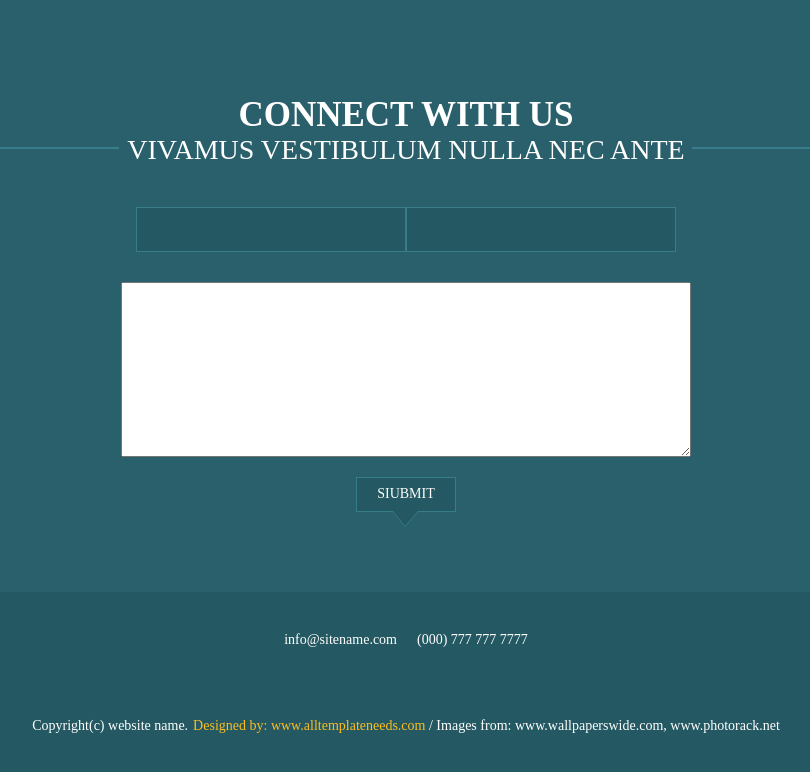
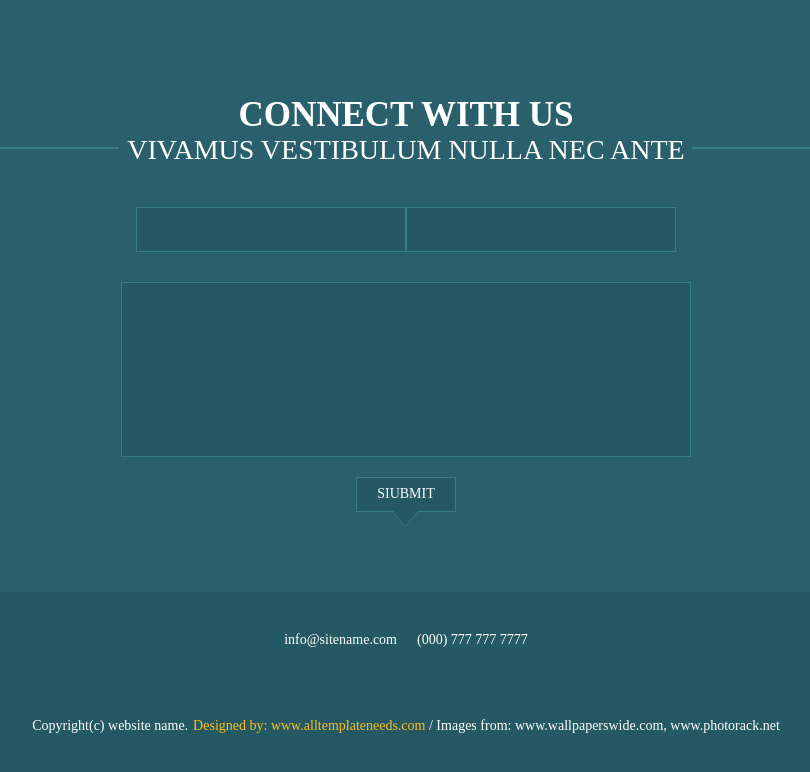
Before and after one commit to blander004/kg, a plain HTML site: page index.html in a window 1280 px wide. Shown: the part 1907-2679 px from the top of the page, without its empty margins (234-1044 px from the left). Drawn offline with Linux system fonts and the light colour scheme.

Commit message:
Update style.css

```diff
--- a/style.css
+++ b/style.css
@@ -415,6 +415,9 @@ h1{
     width: 100%;
     min-height: 175px;
     margin-top: 30px;
+    resize: none;
+    background-color: #245963;
+    border: 1px solid #377d89;
 }
 .qq20 a{
 max-width: 100px;
```
